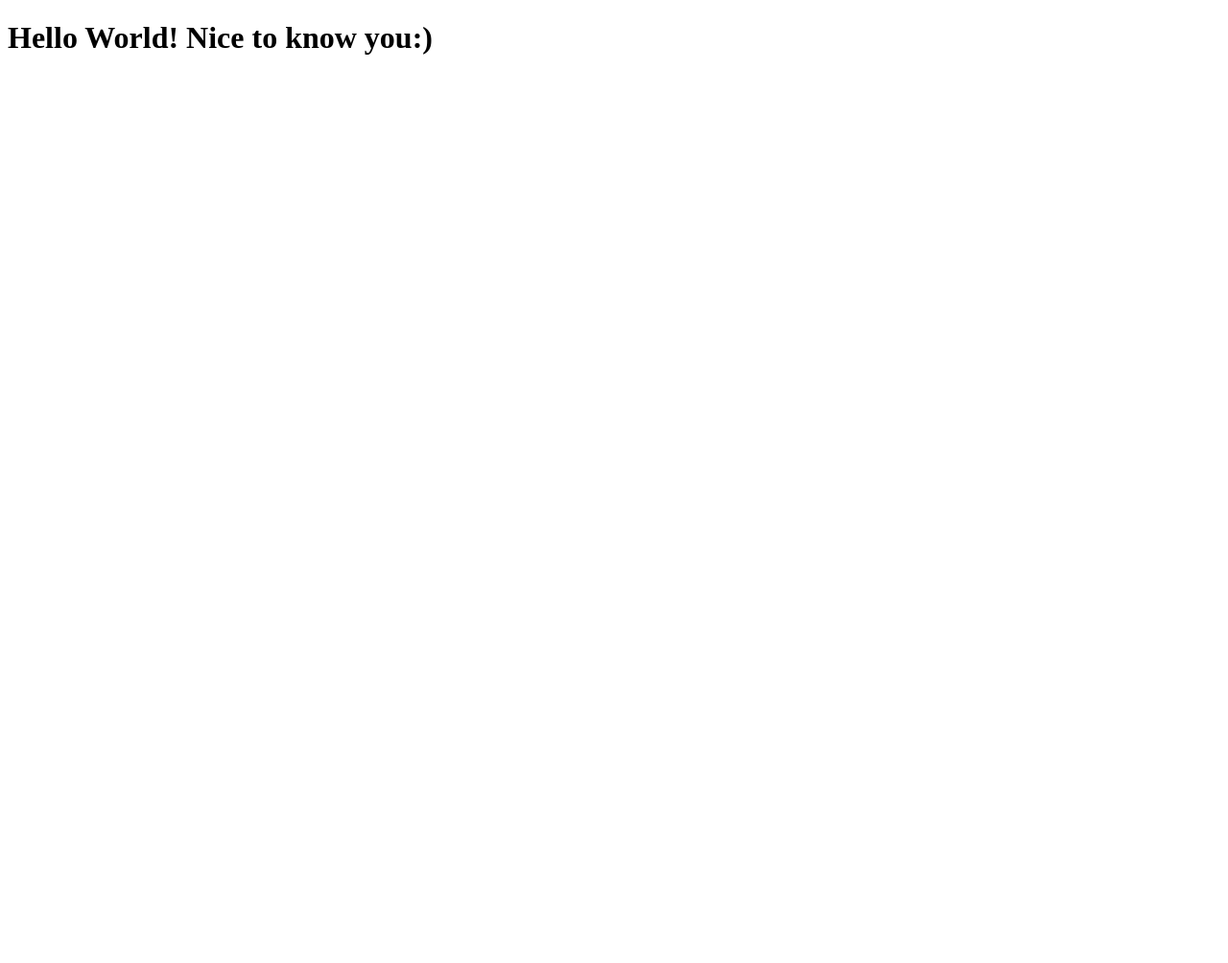
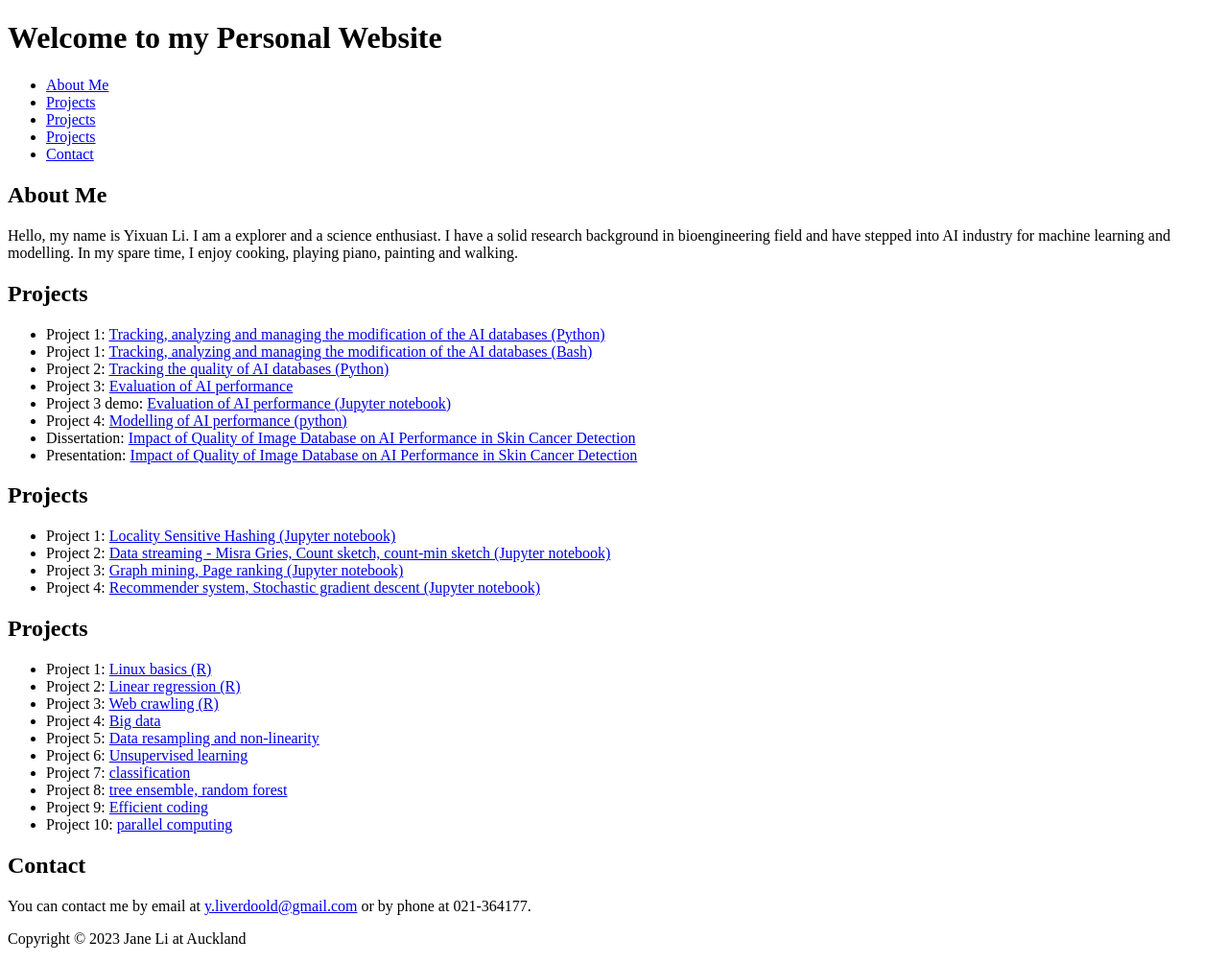
Before and after one commit to YixuanLee/Jane-website, a plain HTML site: page index.html in a window 1280 px wide. Shown: the whole page at 96% size. Before the commit the page ends 800 px from the top, so only its background shows below. Drawn offline with Linux system fonts and the light colour scheme.

Commit message:
Update index.html

```diff
--- a/index.html
+++ b/index.html
@@ -1,9 +1,80 @@
 <!DOCTYPE html>
 <html>
-  <head>
-    <title>Personal website of Jane</title>
-  </head>
-  <body>
-    <h1>Hello World! Nice to know you:) </h1>
-  </body>
+
+<head>
+  <title>Personal website of Jane</title>
+</head>
+
+<body>
+  <header>
+    <h1>Welcome to my Personal Website</h1>
+  </header>
+
+  <nav>
+    <ul>
+      <li><a href="#about-me">About Me</a></li>
+      <li><a href="#projects_Kahu">Projects</a></li>
+      <li><a href="#Course_work_Algorithms_for_massive_data">Projects</a></li>
+      <li><a href="#Course_work_Machine_Learning_Algorithm">Projects</a></li>
+      <li><a href="#contact">Contact</a></li>
+    </ul>
+  </nav>
+
+  <main>
+    <section id="about-me">
+      <h2>About Me</h2>
+      <p>Hello, my name is Yixuan Li. I am a explorer and a science enthusiast.  I have a solid research background in bioengineering field and have stepped into AI industry for machine learning and modelling. In my spare time, I enjoy cooking, playing piano, painting and walking.</p>
+    </section>
+
+    <section id="projects_Kahu">
+      <h2>Projects</h2>
+      <ul>
+        <li>Project 1: <a href="https://github.com/YixuanLee/gitJane_kahu/blob/main/datasplit.py">Tracking, analyzing and managing the modification of the AI databases (Python)</a></li>
+        <li>Project 1: <a href="https://github.com/YixuanLee/gitJane_kahu/blob/main/datasplit.sh">Tracking, analyzing and managing the modification of the AI databases (Bash)</a></li>
+        <li>Project 2: <a href="https://github.com/YixuanLee/gitJane_kahu/blob/main/imagehash.py">Tracking the quality of AI databases (Python)</a></li>
+        <li>Project 3: <a href="https://github.com/YixuanLee/gitJane_kahu/blob/main/L0L1_classification.py">Evaluation of AI performance</a></li>
+        <li>Project 3 demo: <a href="https://github.com/YixuanLee/gitJane_kahu/blob/main/Kahu_classanalysis_demo.ipynb">Evaluation of AI performance (Jupyter notebook)</a></li>
+        <li>Project 4: <a href="https://github.com/YixuanLee/gitJane_kahu/blob/main/effinet_test.py">Modelling of AI performance (python)</a></li>
+        <li>Dissertation: <a href="https://github.com/YixuanLee/gitJane_kahu/blob/main/dissertation_yil845_Nov14.pdf">Impact of Quality of Image Database on AI Performance in Skin Cancer Detection</a></li>
+        <li>Presentation: <a href="https://github.com/YixuanLee/gitJane_kahu/blob/main/presentation_yil845.pdf">Impact of Quality of Image Database on AI Performance in Skin Cancer Detection</a></li>
+      </ul>
+    </section>
+    <section id="Course_work_Algorithms_for_massive_data">
+      <h2>Projects</h2>
+      <ul>
+        <li>Project 1: <a href="https://github.com/YixuanLee/CS753_bigdata_algorithms/blob/main/CS753_locality_sensitive_hashing.ipynb">Locality Sensitive Hashing (Jupyter notebook)</a></li>
+        <li>Project 2: <a href="https://github.com/YixuanLee/CS753_bigdata_algorithms/blob/main/CS753_Data_streaming.ipynb">Data streaming - Misra Gries, Count sketch, count-min sketch (Jupyter notebook)</a></li>
+        <li>Project 3: <a href="https://github.com/YixuanLee/CS753_bigdata_algorithms/blob/main/CS753_Graph_Mining_pageRanking.ipynb">Graph mining, Page ranking (Jupyter notebook)</a></li>
+        <li>Project 4: <a href="https://github.com/YixuanLee/CS753_bigdata_algorithms/blob/main/CS753_recommender_system_SGD.ipynb">Recommender system, Stochastic gradient descent (Jupyter notebook)</a></li>
+
+      </ul>
+    </section>
+    <section id="Course_work_Machine_Learning_Algorithm">
+      <h2>Projects</h2>
+      <ul>
+        <li>Project 1: <a href="https://github.com/YixuanLee/ML_coursework_STATS769/blob/main/Linux.html">Linux basics (R)</a></li>
+        <li>Project 2: <a href="https://github.com/YixuanLee/ML_coursework_STATS769/blob/main/Linear_regression.html">Linear regression (R)</a></li>
+        <li>Project 3: <a href="https://github.com/YixuanLee/ML_coursework_STATS769/blob/main/Web_crawling.html">Web crawling (R)</a></li>
+        <li>Project 4: <a href="https://github.com/YixuanLee/ML_coursework_STATS769/blob/main/big_data.html">Big data</a></li>
+        <li>Project 5: <a href="https://github.com/YixuanLee/ML_coursework_STATS769/blob/main/Nonlinear_resampling.html">Data resampling and non-linearity</a></li>
+        <li>Project 6: <a href="https://github.com/YixuanLee/ML_coursework_STATS769/blob/main/Unsupervised_learning.html">Unsupervised learning</a></li>
+        <li>Project 7: <a href="https://github.com/YixuanLee/ML_coursework_STATS769/blob/main/classification.html">classification</a></li>
+        <li>Project 8: <a href="https://github.com/YixuanLee/ML_coursework_STATS769/blob/main/classification_tree_ensemble_meth.html">tree ensemble, random forest</a></li>
+        <li>Project 9: <a href="https://github.com/YixuanLee/ML_coursework_STATS769/blob/main/code_efficiency_GC.html">Efficient coding</a></li>
+        <li>Project 10: <a href="https://github.com/YixuanLee/ML_coursework_STATS769/blob/main/parallel_computing.html">parallel computing</a></li>
+
+      </ul>
+    </section>
+    <section id="contact">
+      <h2>Contact</h2>
+      <p>You can contact me by email at <a href="mailto:y.liverdoold@gmail.com">y.liverdoold@gmail.com</a> or by phone at 021-364177.</p>
+    </section>
+  </main>
+
+  <footer>
+    <p>Copyright © 2023 Jane Li at Auckland</p>
+  </footer>
+
+</body>
+
 </html>
```
